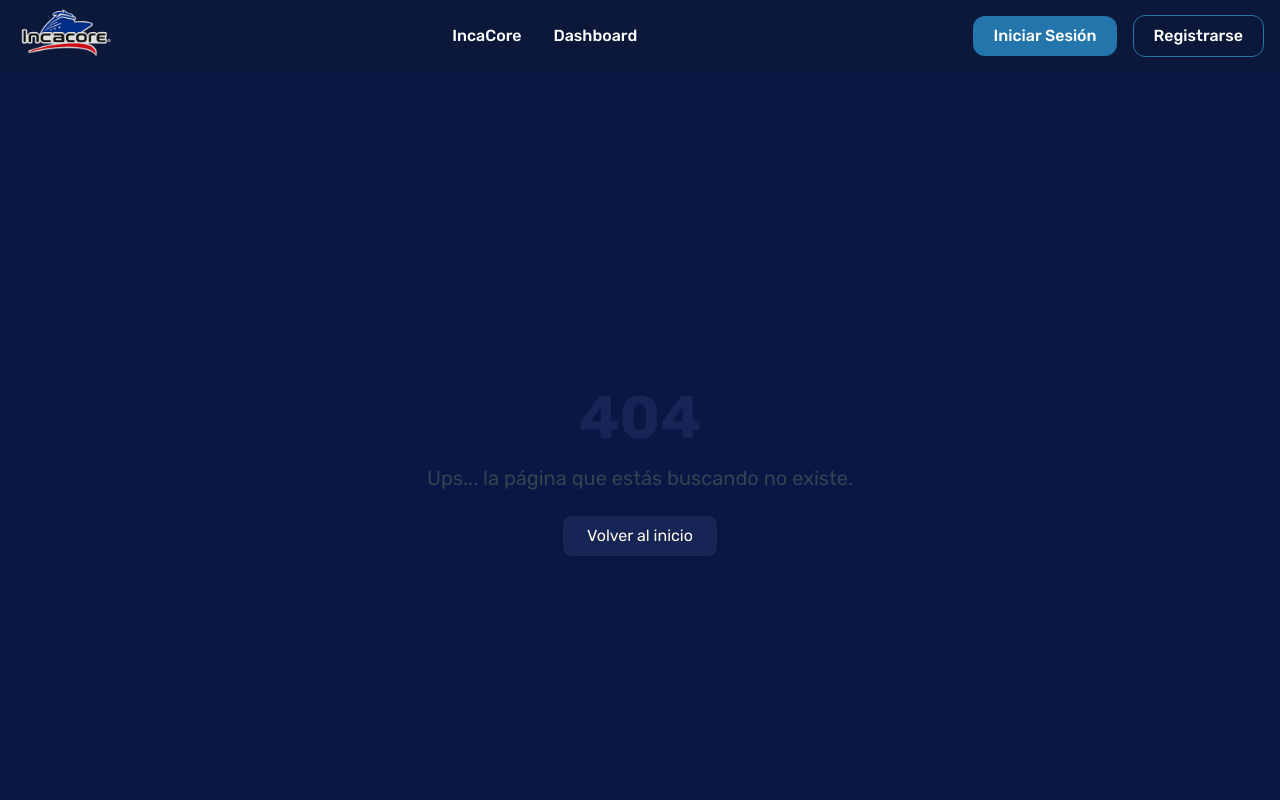
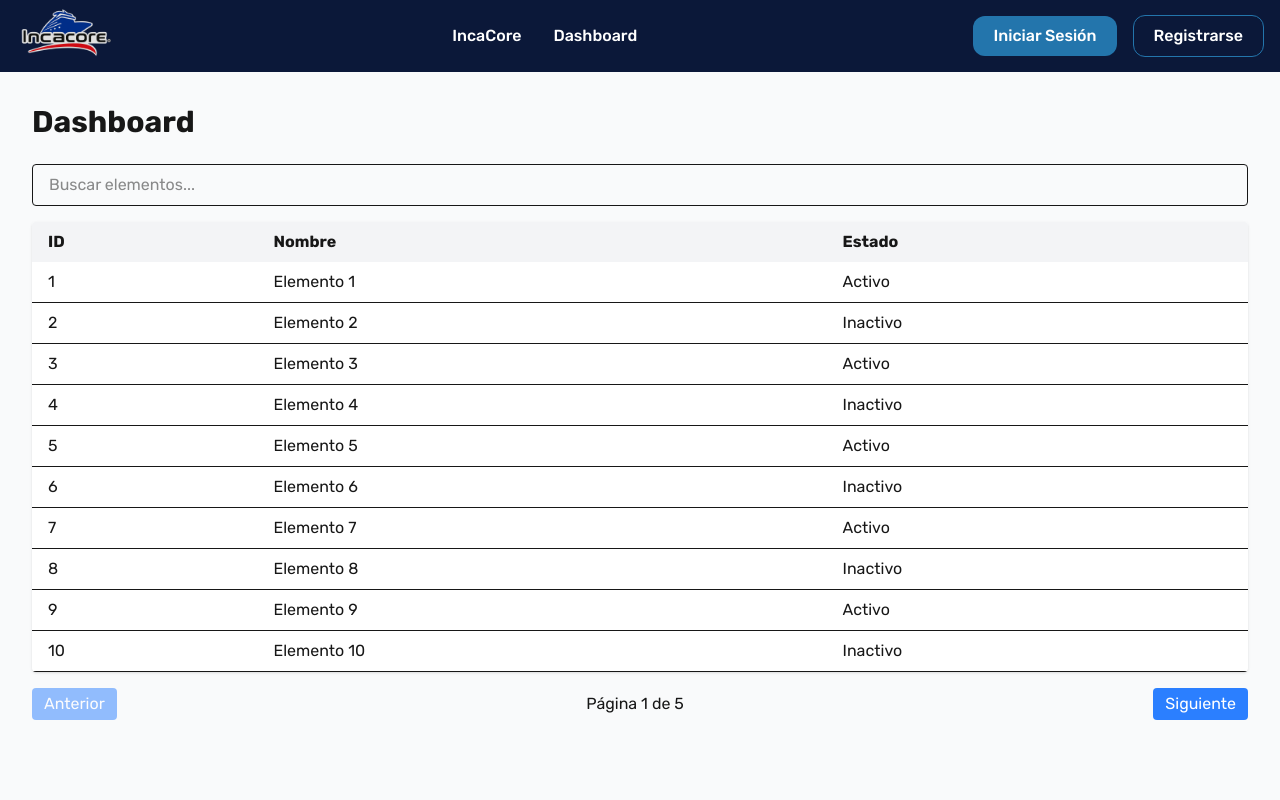
Before and after one commit to ivanSegal/FooTalent-03, a Next.js app in the folder frontend/: page /dashboard in a window 1280 px wide. Before the commit this address had no page. Shown: the top 800 px of the page. Built offline with nearby package versions, Linux system fonts and the light colour scheme.

Commit message:
Add view of Dashboard and protection with token of login

```diff
--- /dev/null
+++ b/frontend/src/app/dashboard/page.tsx
@@ -0,0 +1,95 @@
+"use client";
+
+import { useState, useMemo } from "react";
+
+interface Item {
+  id: number;
+  name: string;
+  status: string;
+}
+
+const ALL_ITEMS: Item[] = Array.from({ length: 42 }, (_, i) => ({
+  id: i + 1,
+  name: `Elemento ${i + 1}`,
+  status: i % 2 === 0 ? "Activo" : "Inactivo",
+}));
+
+export default function DashboardPage() {
+  const [search, setSearch] = useState("");
+  const [page, setPage] = useState(1);
+  const pageSize = 10;
+
+  const filtered = useMemo(
+    () => ALL_ITEMS.filter((it) => it.name.toLowerCase().includes(search.toLowerCase())),
+    [search],
+  );
+  const totalPages = Math.ceil(filtered.length / pageSize);
+  const currentItems = filtered.slice((page - 1) * pageSize, page * pageSize);
+
+  return (
+    <main className="min-h-screen bg-gray-50 p-8">
+      <h1 className="mb-6 text-3xl font-bold">Dashboard</h1>
+
+      <div className="mb-4 flex items-center space-x-2">
+        <input
+          type="text"
+          placeholder="Buscar elementos..."
+          value={search}
+          onChange={(e) => {
+            setPage(1);
+            setSearch(e.target.value);
+          }}
+          className="flex-grow rounded border px-4 py-2 focus:ring-2 focus:ring-blue-400 focus:outline-none"
+        />
+      </div>
+
+      <div className="overflow-x-auto rounded bg-white shadow">
+        <table className="w-full table-auto">
+          <thead className="bg-gray-100">
+            <tr>
+              <th className="px-4 py-2 text-left">ID</th>
+              <th className="px-4 py-2 text-left">Nombre</th>
+              <th className="px-4 py-2 text-left">Estado</th>
+            </tr>
+          </thead>
+          <tbody>
+            {currentItems.map((item) => (
+              <tr key={item.id} className="border-b">
+                <td className="px-4 py-2">{item.id}</td>
+                <td className="px-4 py-2">{item.name}</td>
+                <td className="px-4 py-2">{item.status}</td>
+              </tr>
+            ))}
+            {currentItems.length === 0 && (
+              <tr>
+                <td colSpan={3} className="px-4 py-6 text-center text-gray-500">
+                  No hay resultados
+                </td>
+              </tr>
+            )}
+          </tbody>
+        </table>
+      </div>
+
+      <div className="mt-4 flex items-center justify-between">
+        <button
+          onClick={() => setPage((p) => Math.max(1, p - 1))}
+          disabled={page === 1}
+          className="rounded bg-blue-500 px-3 py-1 text-white disabled:opacity-50"
+        >
+          Anterior
+        </button>
+        <span>
+          Página {page} de {totalPages}
+        </span>
+        <button
+          onClick={() => setPage((p) => Math.min(totalPages, p + 1))}
+          disabled={page === totalPages}
+          className="rounded bg-blue-500 px-3 py-1 text-white disabled:opacity-50"
+        >
+          Siguiente
+        </button>
+      </div>
+    </main>
+  );
+}
--- a/frontend/src/app/login/page.tsx
+++ b/frontend/src/app/login/page.tsx
@@ -1,10 +1,12 @@
 "use client";
 
-import { useState } from "react";
+import React, { useState } from "react";
+import { useRouter } from "next/navigation";
 import fondo from "@/assets/images/fondo.png";
 import { login } from "../../services/authService";
 
 export default function LoginPage() {
+  const router = useRouter();
   const [formData, setFormData] = useState({ username: "", password: "" });
   const [errors, setErrors] = useState<Record<string, string>>({});
   const [isSubmitting, setIsSubmitting] = useState(false);
@@ -16,19 +18,16 @@ export default function LoginPage() {
 
   const validate = () => {
     const newErrors: Record<string, string> = {};
-
     if (!formData.username.trim()) {
       newErrors.username = "El username es obligatorio.";
     } else if (!usernameRegex.test(formData.username)) {
       newErrors.username = "El username no tiene un formato válido.";
     }
-
     if (!formData.password.trim()) {
       newErrors.password = "La contraseña es obligatoria.";
     } else if (formData.password.length < 6) {
       newErrors.password = "La contraseña debe tener al menos 6 caracteres.";
     }
-
     return newErrors;
   };
 
@@ -44,7 +43,8 @@ export default function LoginPage() {
     setIsSubmitting(true);
     try {
       const data = await login(formData);
-      console.log("Respuesta del login:", data);
+      document.cookie = `token=${data.token}; path=/; samesite=Lax;`;
+      router.push("/dashboard");
     } catch (error) {
       console.error("Error al enviar el formulario:", error);
     } finally {
@@ -88,7 +88,7 @@ export default function LoginPage() {
           disabled={isSubmitting}
           className={`w-full rounded-lg bg-[#2375AC] py-2 text-white transition hover:bg-[#1e6b94] ${isSubmitting ? "cursor-not-allowed opacity-50" : ""} `}
         >
-          Iniciar sesión
+          {isSubmitting ? "Iniciando..." : "Iniciar sesión"}
         </button>
       </form>
 
--- /dev/null
+++ b/frontend/src/middleware.ts
@@ -0,0 +1,21 @@
+import { NextResponse } from "next/server";
+import type { NextRequest } from "next/server";
+
+export function middleware(req: NextRequest) {
+  const token = req.cookies.get("token")?.value;
+
+  // Protegemos la ruta /dashboard
+  if (req.nextUrl.pathname.startsWith("/dashboard") && !token) {
+    // Si no hay token, redirigimos al login
+    const loginUrl = req.nextUrl.clone();
+    loginUrl.pathname = "/login";
+    return NextResponse.redirect(loginUrl);
+  }
+
+  // Si se identifica el token, lo validamos
+  return NextResponse.next();
+}
+
+export const config = {
+  matcher: ["/dashboard/:path*"],
+};
--- a/frontend/src/services/authService.ts
+++ b/frontend/src/services/authService.ts
@@ -2,29 +2,28 @@ import { AuthUser } from "../types/auth";
 import api from "./api";
 
 const saveToken = (token: string) => {
-  localStorage.setItem("token", token);
+  // Guardamos el JWT en cookie para que el middleware lo lea
+  document.cookie = `token=${token}; path=/; samesite=Lax;`;
 };
 
-export const register = async (data: AuthUser) => {
-  const response = await api.post("/auth/register", data);
-  console.log("Data being sent to register:", data);
+export const login = async (
+  credentials: Pick<AuthUser, "username" | "password">
+): Promise<{ token: string }> => {
+  // Llamamos al endpoint
+  const response = await api.post("/auth/login", credentials);
 
-  const result = response.data as AuthUser;
 
-  if (result.token) {
-    saveToken(result.token);
+  const payload = response.data;
+  console.log("Login response data:", payload);
+
+  // Extraemos el token de payload.data.token
+  const token = payload.data.token;
+  if (token) {
+    saveToken(token);
+  } else {
+    throw new Error("No se recibió token en la respuesta");
   }
-  console.log("User registered successfully:", result);
-  return result;
+
+  // Devolvemos el token
+  return { token };
 };
-
-export const login = async (data: Pick<AuthUser, "email" | "password">) => {
-  const response = await api.post("/auth/login", data);
-  const result = response.data as AuthUser;
-
-  if (result.token) {
-    saveToken(result.token);
-  }
-  console.log("User logged in successfully:", result);
-  return result;
-};
```
Also changed, not shown: 1 other file (tests, documents, lock files or other folders).
